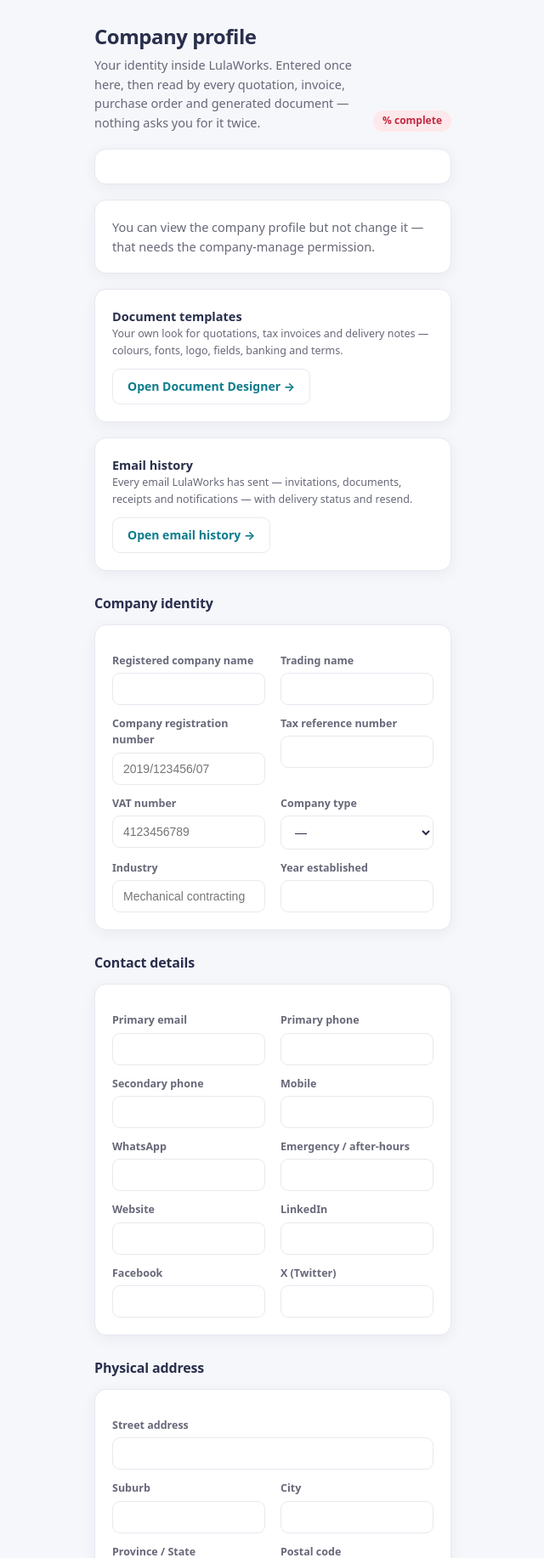
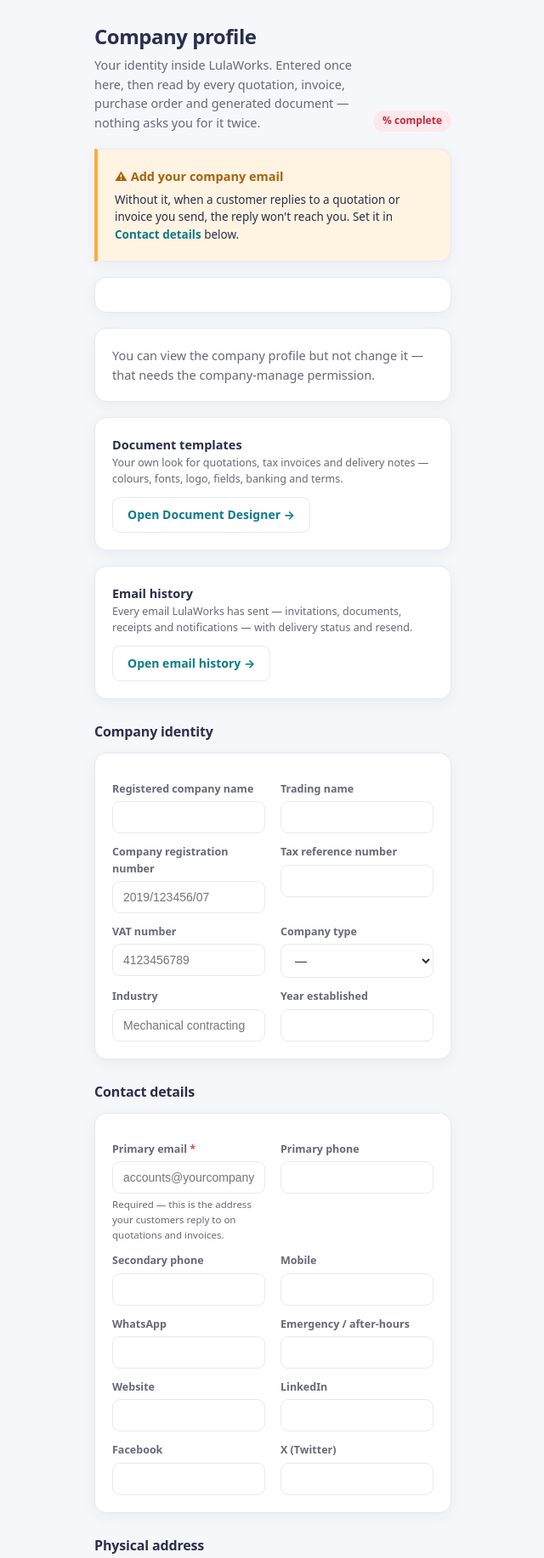
Before and after one commit to lulamadigital-code/lulaworks-platform, a Django app: template backend/apps/web/templates/web/company.html in a window 1280 px wide. Shown: the top 1834 px of the page at 85% size, without its empty margins (319-959 px from the left). Run offline with Django 5.2, Linux system fonts and the light colour scheme; the template is opened without the code that fills it, so the values that code supplies are empty.

Commit message:
Company profile: require & prompt for the company email
The tenant's company email is now the reply-to on all outbound customer
mail, so a blank one silently breaks replies. Make it required: the
Contact-details email field is marked required with a why-note, the
server rejects a blank contact-section save with a clear message, and a
prompt banner appears at the top of the company profile whenever the
email is missing (links to the field).

Co-Authored-By: Claude Opus 4.8 <noreply@anthropic.com>

```diff
--- a/backend/apps/web/templates/web/company.html
+++ b/backend/apps/web/templates/web/company.html
@@ -12,6 +12,16 @@
   <span class="chip {% if score.overall >= 80 %}ok{% elif score.overall >= 40 %}warn{% else %}bad{% endif %}">
     {{ score.overall }}% complete</span>
 </div>
+
+{% if not company.email %}
+<div class="card" style="border-left:4px solid var(--orange);border-radius:0 var(--r) var(--r) 0;
+     background:var(--orange-t);">
+  <strong style="color:#a8620a;">⚠ Add your company email</strong>
+  <p style="margin:6px 0 0;font-size:13.5px;">Without it, when a customer replies to a
+    quotation or invoice you send, the reply won't reach you. Set it in
+    <a href="#contact-section"><strong>Contact details</strong></a> below.</p>
+</div>
+{% endif %}
 
 {% if score.blocks %}
 <div class="card" style="border-left:4px solid var(--red);border-radius:0 var(--r) var(--r) 0;">
@@ -107,13 +117,16 @@
 </div>
 
 {# ── 2 · Contact ────────────────────────────────────────────────────────── #}
-<h2>Contact details</h2>
+<h2 id="contact-section" style="scroll-margin-top:20px;">Contact details</h2>
 <div class="card">
   <form method="post">{% csrf_token %}
     <input type="hidden" name="section" value="contact">
     <div class="two">
-      <div><label>Primary email</label>
-        <input type="email" name="email" value="{{ company.email }}"></div>
+      <div><label>Primary email <span style="color:var(--red);">*</span></label>
+        <input type="email" name="email" value="{{ company.email }}" required
+               placeholder="accounts@yourcompany.co.za">
+        <p class="muted" style="font-size:11.5px;margin:4px 0 0;">Required — this is the
+          address your customers reply to on quotations and invoices.</p></div>
       <div><label>Primary phone</label>
         <input type="text" name="phone" value="{{ company.phone }}"></div>
       <div><label>Secondary phone</label>
--- a/backend/apps/web/views.py
+++ b/backend/apps/web/views.py
@@ -862,6 +862,10 @@ def company_profile(request):
             messages.error(request, "You do not have permission to edit the company profile.")
             return redirect("web:company_profile")
         section = request.POST.get("section", "")
+        if section == "contact" and not (request.POST.get("email", "").strip()):
+            messages.error(request, "A company email is required — it's the address "
+                           "your customers reply to on quotations and invoices.")
+            return redirect("web:company_profile")
         if section in _PROFILE_SECTIONS:
             _save_profile_section(request, company, section)
             messages.success(request, "Company profile updated.")
```
